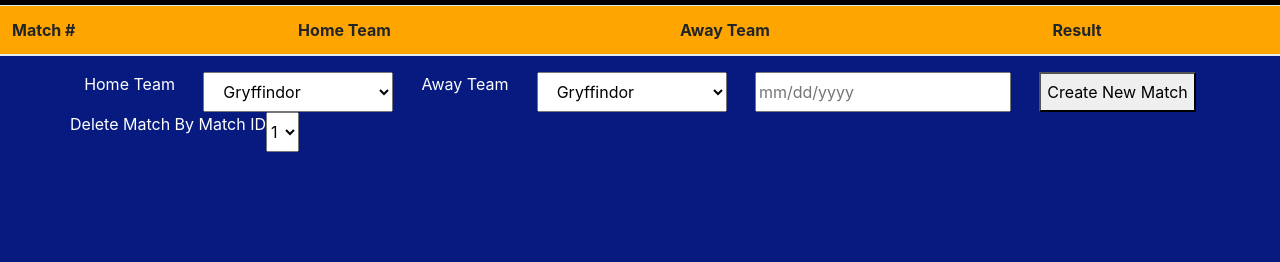
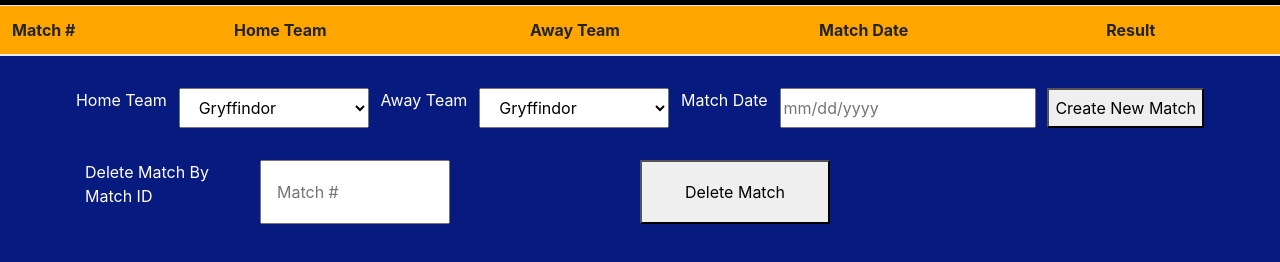
Before and after one commit to atorres6d5/Q2_Hogwarts_Athletics, a plain HTML site: page schedule.html in a window 1280 px wide. Shown: the part 342-604 px from the top of the page. Drawn offline with nearby package versions, Linux system fonts and the light colour scheme; no server answers.

Commit message:
added date to table

```diff
--- a/schedule.html
+++ b/schedule.html
@@ -52,6 +52,7 @@
           <th scope="col">Match #</th>
           <th scope="col">Home Team</th>
           <th scope="col">Away Team</th>
+          <th scope="col">Match Date</th>
           <th scope="col">Result</th>
         </tr>
       </thead>
@@ -74,17 +75,14 @@
           <option value="3">Ravenclaw</option>
           <option value="4">Slytherin</option>
         </select>
+        <p>Match Date</p>
         <input type="datetime" name="matchDate" placeholder="mm/dd/yyyy" id="dateTime">
         <button type="button" name="create" id="makeNewMatch">Create New Match</button>
       </form>
       <form class="row justify-content-start" action="index.html" method="post">
-        <p>Delete Match By Match ID</p>
-        <select class="del" name="matchID">
-          <option value="1">1</option>
-          <option value="2">2</option>
-          <option value="3">3</option>
-          <option value="4">4</option>
-        </select>
+        <p class="col-2">Delete Match By Match ID</p>
+        <input class="col-2" type="text" name="DeleteMatch" placeholder="Match #" id="matchID">
+        <button class="col-2 offset-md-2" type="button" name="Delete" id="delButton">Delete Match</button>
       </form>
     </div>
 
--- a/src/main.css
+++ b/src/main.css
@@ -3,6 +3,8 @@
 }
 form{
   color: white;
+  margin-top: 2rem;
+  margin-bottom: 2rem;
 }
 
 header{
--- a/src/schedule.js
+++ b/src/schedule.js
@@ -2,10 +2,10 @@
 
 let tableBody = document.querySelector('#allData')
 let newMatchButton = document.querySelector('#makeNewMatch')
-
+let delButton = document.querySelector('#delButton')
 
 let schedule = () =>{
-  console.log('???');
+  console.log('scheule is up to date!');
   axios.get(`${devPath}/Matches`)
   .then(result=>{
   tableBody.innerHTML = makeTableBody(result.data)
@@ -19,7 +19,7 @@
 let makeTableBody = (data)=>{
   let html = ''
   data.forEach(row=>{
-    html += `<tr><th scope="row">${row.id}</th><td>${row.home_team}</td><td>${row.away_team}</td><td>${row.winner}</td></tr>`
+    html += `<tr><th scope="row">${row.id}</th><td>${row.home_team}</td><td>${row.away_team}</td><td>${row.match_date}</td><td>${row.winner}</td></tr>`
   })
   //console.log(stuff);
   return html
@@ -40,3 +40,9 @@
   .then(result=> schedule())
 
 })
+
+delButton.addEventListener('click', ()=>{
+  let matchID= document.querySelector('#matchID').value
+  axios.delete(`${devPath}/matches/${matchID}`)
+  .then(result=> schedule())
+})
```
